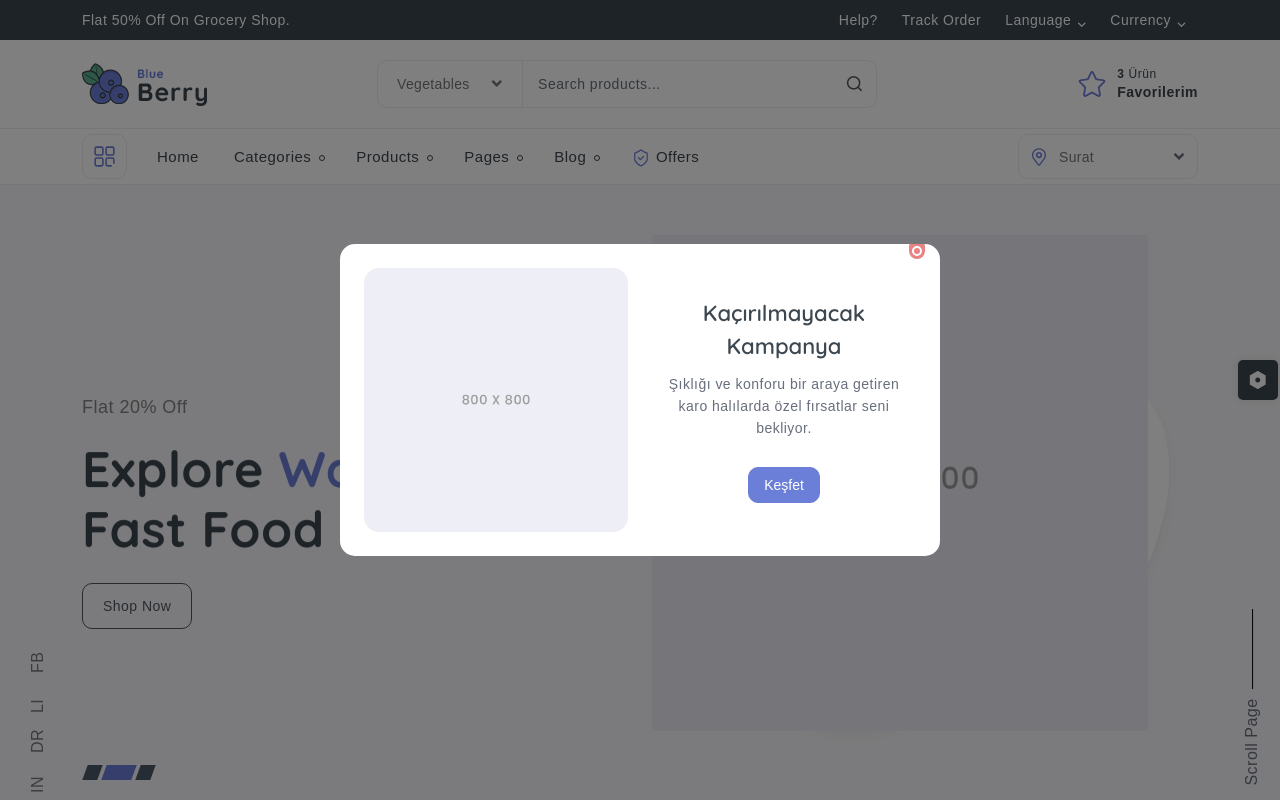
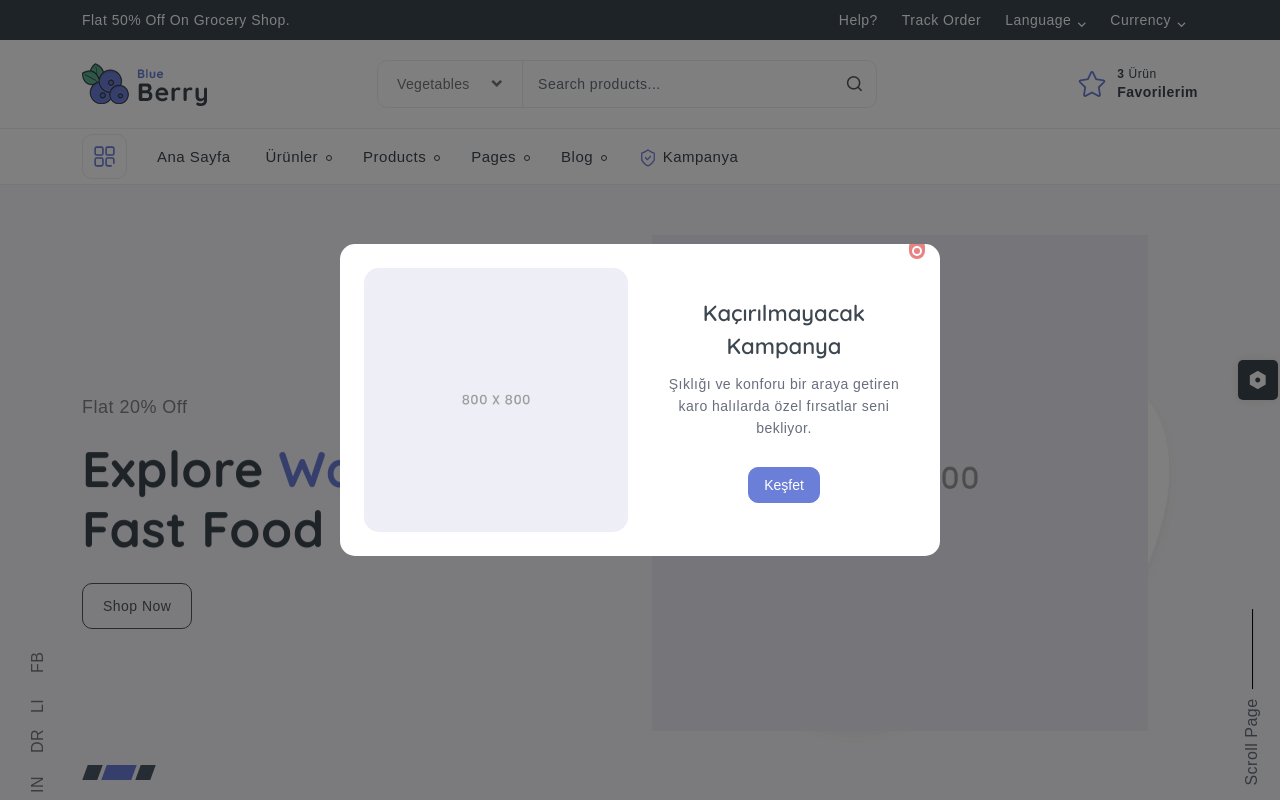
Before and after one commit to mfrknbrk/BerkHali.WebSite, a Next.js app: page / in a window 1280 px wide. Shown: the top 800 px of the page. Built offline with nearby package versions, Linux system fonts and the light colour scheme.

Commit message:
Yardımcı Bar değiştirildi ,

```diff
--- a/src/components/layout/header/HeaderBottom.tsx
+++ b/src/components/layout/header/HeaderBottom.tsx
@@ -69,10 +69,10 @@ const HeaderBottom = () => {
                                 <div className="bb-main-menu" id="navbarSupportedContent">
                                     <ul className="navbar-nav">
                                         <li className="nav-item">
-                                            <Link className="nav-link" href="/">Home</Link>
+                                            <Link className="nav-link" href="/">Ana Sayfa</Link>
                                         </li>
                                         <li className="nav-item bb-main-dropdown">
-                                            <Link className="nav-link bb-dropdown-item" href="">Categories</Link>
+                                            <Link className="nav-link bb-dropdown-item" href="">Ürünler</Link>
                                             <ul className="mega-menu">
                                                 <li>
                                                     <ul className="mega-block">
@@ -170,13 +170,13 @@ const HeaderBottom = () => {
                                                             fill="#000000" opacity="1" data-original="#000000" >
                                                         </path>
                                                     </g>
-                                                </svg> {" "} Offers
+                                                </svg> {" "} Kampanya
                                             </Link>
                                         </li>
                                     </ul>
                                 </div>
                                 <div className="bb-dropdown-menu">
-                                    <div className="inner-select">
+                                    {/* <div className="inner-select">
 
                                         <svg className="svg-icon" viewBox="0 0 1024 1024" version="1.1" xmlns="http://www.w3.org/2000/svg">
                                             <path
@@ -200,7 +200,7 @@ const HeaderBottom = () => {
                                                 </div>
                                             </Dropdown>
                                         </div>
-                                    </div>
+                                    </div> */}
                                 </div>
                             </div>
                         </div>
```
